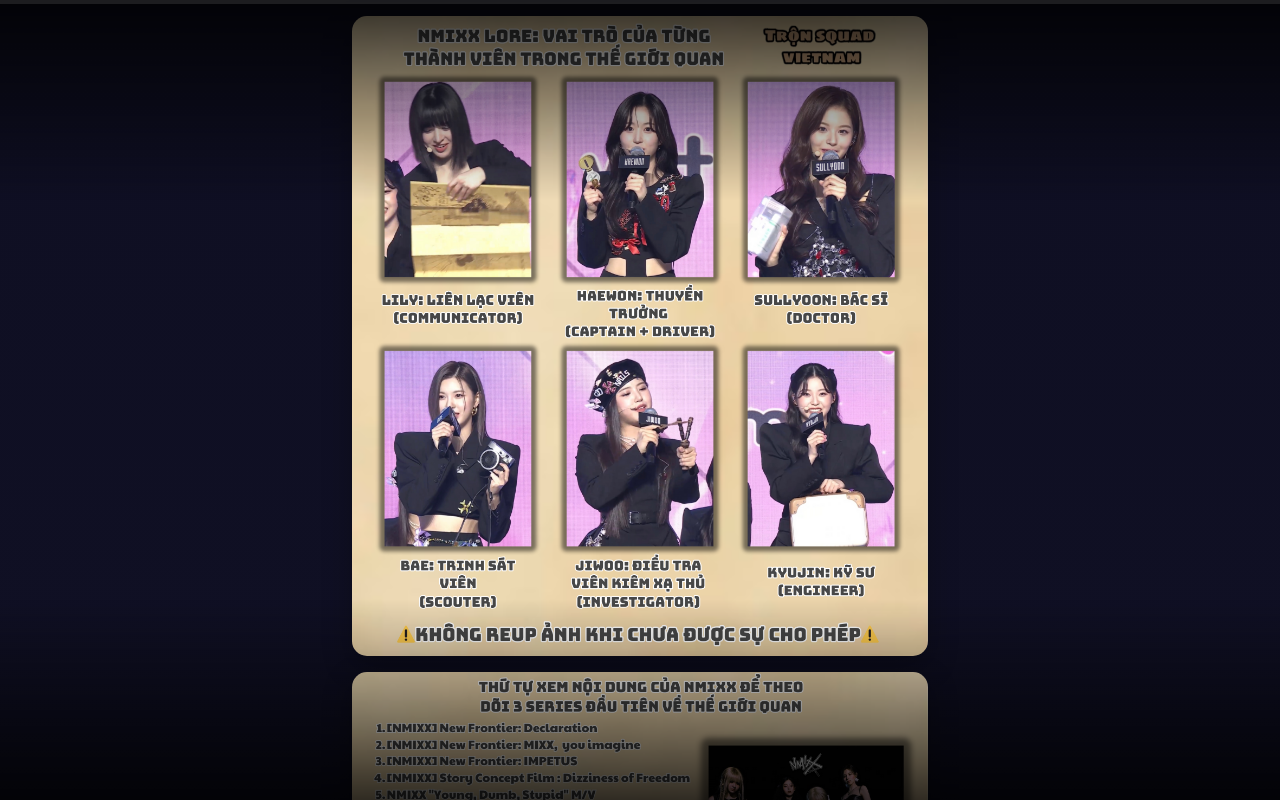
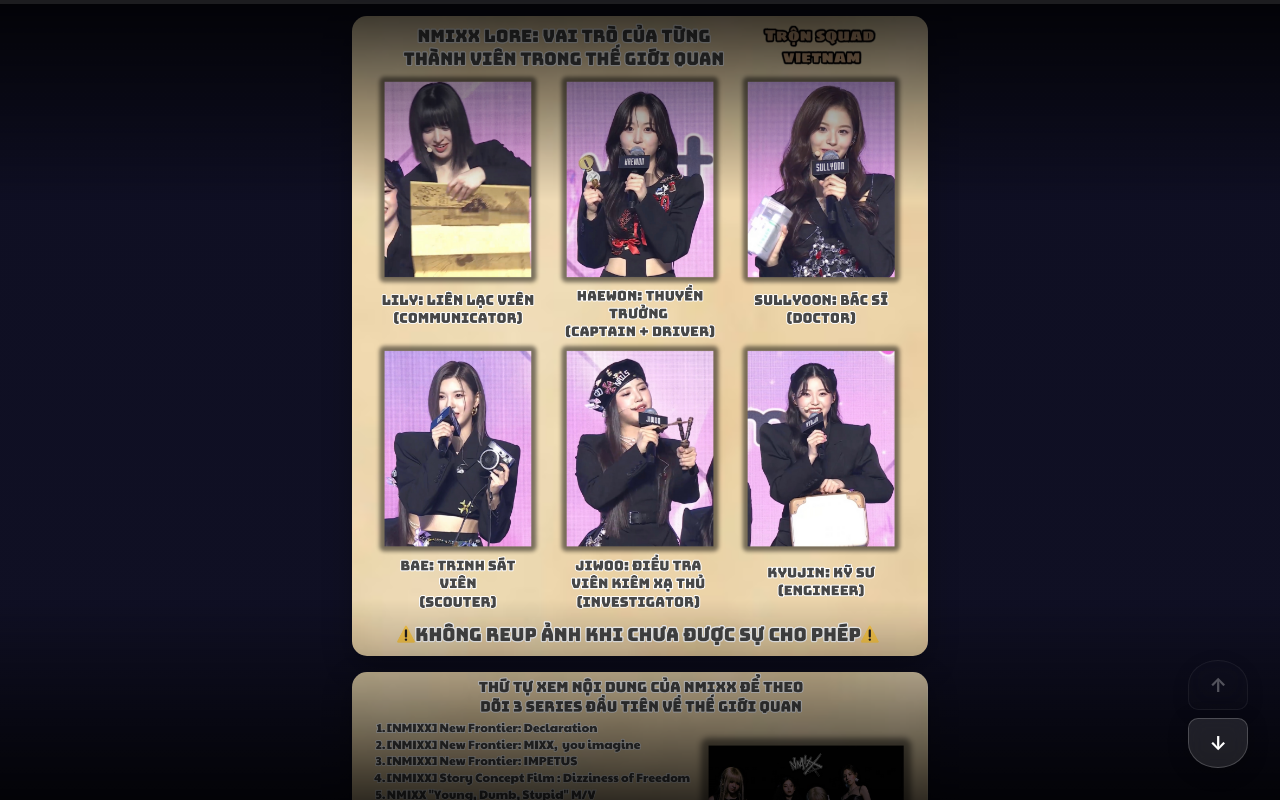
Before and after one commit to yngpiu/nmixx-lore, a React (Vite) app: page / in a window 1280 px wide. Shown: the top 800 px of the page. Built offline with nearby package versions, Linux system fonts and the light colour scheme.

Commit message:
Add Lenis for smooth scrolling; update App component with navigation buttons and styles

```diff
--- a/package.json
+++ b/package.json
@@ -10,6 +10,7 @@
     "preview": "vite preview"
   },
   "dependencies": {
+    "lenis": "^1.3.8",
     "react": "^19.1.1",
     "react-dom": "^19.1.1"
   },
--- a/src/App.css
+++ b/src/App.css
@@ -6,6 +6,19 @@
   min-height: 100vh;
   background: linear-gradient(180deg, #0f0f23 0%, #1a1a2e 50%, #16213e 100%);
   position: relative;
+}
+
+/* Lenis smooth scroll overrides */
+html.lenis {
+  height: auto;
+}
+
+.lenis.lenis-smooth {
+  scroll-behavior: auto;
+}
+
+.lenis.lenis-smooth [data-lenis-prevent] {
+  overscroll-behavior: contain;
 }
 
 /* Top and Bottom Gradient Overlays */
@@ -116,6 +129,65 @@
   transition: width 0.1s ease;
 }
 
+/* Navigation Buttons */
+.nav-buttons {
+  position: fixed;
+  bottom: 2rem;
+  right: 2rem;
+  display: flex;
+  flex-direction: column;
+  gap: 0.5rem;
+  z-index: 60;
+  user-select: none;
+}
+
+.nav-btn {
+  width: 50px;
+  height: 50px;
+  border-radius: 50%;
+  border: none;
+  background: rgba(255, 255, 255, 0.1);
+  backdrop-filter: blur(10px);
+  color: white;
+  font-size: 1.2rem;
+  font-weight: bold;
+  cursor: pointer;
+  transition: all 0.3s cubic-bezier(0.4, 0, 0.2, 1);
+  display: flex;
+  align-items: center;
+  justify-content: center;
+  border: 1px solid rgba(255, 255, 255, 0.2);
+  box-shadow: 0 4px 20px rgba(0, 0, 0, 0.3);
+}
+
+.nav-btn:hover:not(.disabled) {
+  background: rgba(255, 107, 157, 0.3);
+  border-color: rgba(255, 107, 157, 0.5);
+  transform: scale(1.05);
+  box-shadow: 0 6px 30px rgba(255, 107, 157, 0.4);
+}
+
+.nav-btn:active:not(.disabled) {
+  transform: scale(0.95);
+  transition: transform 0.1s ease;
+}
+
+.nav-btn.disabled {
+  opacity: 0.3;
+  cursor: not-allowed;
+  background: rgba(255, 255, 255, 0.05);
+}
+
+.nav-btn-up {
+  border-bottom-left-radius: 10px;
+  border-bottom-right-radius: 10px;
+}
+
+.nav-btn-down {
+  border-top-left-radius: 10px;
+  border-top-right-radius: 10px;
+}
+
 /* Responsive Design */
 @media (max-width: 768px) {
   .story-container {
@@ -129,6 +201,17 @@
   .story-image {
     border-radius: 10px;
     height: 70vh;
+  }
+
+  .nav-buttons {
+    bottom: 1.5rem;
+    right: 1.5rem;
+  }
+
+  .nav-btn {
+    width: 45px;
+    height: 45px;
+    font-size: 1.1rem;
   }
 }
 
@@ -152,4 +235,16 @@
     width: 100%;
     height: 200px;
   }
+
+  .nav-buttons {
+    bottom: 1rem;
+    right: 1rem;
+    gap: 0.3rem;
+  }
+
+  .nav-btn {
+    width: 40px;
+    height: 40px;
+    font-size: 1rem;
+  }
 }
--- a/src/App.tsx
+++ b/src/App.tsx
@@ -1,4 +1,5 @@
-import { useState, useEffect } from 'react';
+import { useState, useEffect, useCallback, useRef } from 'react';
+import Lenis from 'lenis';
 import './App.css';
 
 // Generate array of image numbers from 1 to 29
@@ -7,26 +8,57 @@
 function App() {
   const [loadedImages, setLoadedImages] = useState<Set<number>>(new Set());
   const [scrollProgress, setScrollProgress] = useState(0);
+  const [currentImageIndex, setCurrentImageIndex] = useState(0);
+  const lenisRef = useRef<Lenis | null>(null);
 
-  // Scroll progress tracking
+  // Initialize Lenis
+  useEffect(() => {
+    const lenis = new Lenis({
+      duration: 1.2,
+      easing: (t) => Math.min(1, 1.001 - Math.pow(2, -10 * t)),
+    });
+
+    lenisRef.current = lenis;
+
+    // Lenis animation frame
+    function raf(time: number) {
+      lenis.raf(time);
+      requestAnimationFrame(raf);
+    }
+    requestAnimationFrame(raf);
+
+    // Update scroll progress
+    lenis.on('scroll', (e: { scroll: number; limit: number }) => {
+      const progress = (e.scroll / (e.limit || 1)) * 100;
+      setScrollProgress(progress);
+    });
+
+    return () => {
+      lenis.destroy();
+    };
+  }, []);
+
+  // Scroll progress tracking (fallback for non-Lenis browsers)
   useEffect(() => {
     const handleScroll = () => {
-      const scrollTop = window.pageYOffset;
-      const docHeight =
-        document.documentElement.scrollHeight - window.innerHeight;
-      const progress = (scrollTop / docHeight) * 100;
-      setScrollProgress(progress);
+      if (!lenisRef.current) {
+        const scrollTop = window.pageYOffset;
+        const docHeight =
+          document.documentElement.scrollHeight - window.innerHeight;
+        const progress = (scrollTop / docHeight) * 100;
+        setScrollProgress(progress);
+      }
     };
 
     window.addEventListener('scroll', handleScroll, { passive: true });
     return () => window.removeEventListener('scroll', handleScroll);
   }, []);
 
-  // Intersection Observer for fade-in animation
+  // Intersection Observer for fade-in animation and current image tracking
   useEffect(() => {
     const observerOptions = {
-      threshold: 0.1,
-      rootMargin: '50px 0px',
+      threshold: 0.5,
+      rootMargin: '0px',
     };
 
     const observer = new IntersectionObserver((entries) => {
@@ -34,7 +66,10 @@
         if (entry.isIntersecting) {
           const target = entry.target as HTMLElement;
           target.classList.add('visible');
-          observer.unobserve(target);
+
+          // Update current image index
+          const imageIndex = parseInt(target.dataset.index || '0');
+          setCurrentImageIndex(imageIndex);
         }
       });
     }, observerOptions);
@@ -49,6 +84,89 @@
   const handleImageLoad = (imageNumber: number) => {
     setLoadedImages((prev) => new Set([...prev, imageNumber]));
   };
+
+  const easeInOutCubic = (t: number): number => {
+    return t < 0.5 ? 4 * t * t * t : 1 - Math.pow(-2 * t + 2, 3) / 2;
+  };
+
+  const scrollToImage = useCallback((index: number) => {
+    const targetElement = document.querySelector(
+      `[data-index="${index}"]`
+    ) as HTMLElement;
+    if (targetElement) {
+      const elementTop = targetElement.offsetTop;
+      const elementHeight = targetElement.offsetHeight;
+      const windowHeight = window.innerHeight;
+
+      // Calculate position to center the image
+      const centerPosition = elementTop - windowHeight / 2 + elementHeight / 2;
+      const targetPosition = Math.max(0, centerPosition);
+
+      // Use Lenis for smooth scrolling if available
+      if (lenisRef.current) {
+        lenisRef.current.scrollTo(targetPosition, {
+          duration: 1.5,
+          easing: (t) => 1 - Math.pow(1 - t, 3),
+        });
+      } else {
+        // Fallback to custom smooth scroll
+        const startPosition = window.pageYOffset;
+        const distance = targetPosition - startPosition;
+        const duration = 800; // ms
+        let startTime: number | null = null;
+
+        const animateScroll = (currentTime: number) => {
+          if (startTime === null) startTime = currentTime;
+          const timeElapsed = currentTime - startTime;
+          const progress = Math.min(timeElapsed / duration, 1);
+
+          // Apply easing function
+          const easedProgress = easeInOutCubic(progress);
+          const currentPosition = startPosition + distance * easedProgress;
+
+          window.scrollTo(0, currentPosition);
+
+          if (progress < 1) {
+            requestAnimationFrame(animateScroll);
+          }
+        };
+
+        requestAnimationFrame(animateScroll);
+      }
+    }
+  }, []);
+
+  const goToPreviousImage = () => {
+    if (currentImageIndex > 0) {
+      scrollToImage(currentImageIndex - 1);
+    }
+  };
+
+  const goToNextImage = () => {
+    if (currentImageIndex < images.length - 1) {
+      scrollToImage(currentImageIndex + 1);
+    }
+  };
+
+  // Keyboard navigation
+  useEffect(() => {
+    const handleKeyDown = (event: KeyboardEvent) => {
+      if (event.key === 'ArrowUp' || event.key === 'ArrowLeft') {
+        event.preventDefault();
+        if (currentImageIndex > 0) {
+          scrollToImage(currentImageIndex - 1);
+        }
+      } else if (event.key === 'ArrowDown' || event.key === 'ArrowRight') {
+        event.preventDefault();
+        if (currentImageIndex < images.length - 1) {
+          scrollToImage(currentImageIndex + 1);
+        }
+      }
+    };
+
+    window.addEventListener('keydown', handleKeyDown);
+    return () => window.removeEventListener('keydown', handleKeyDown);
+  }, [currentImageIndex, scrollToImage]);
 
   return (
     <div className="app">
@@ -66,12 +184,13 @@
 
       {/* Story Container */}
       <main className="story-container">
-        {images.map((imageNumber) => (
+        {images.map((imageNumber, index) => (
           <div
             key={imageNumber}
             className={`story-item ${
               loadedImages.has(imageNumber) ? '' : 'loading'
             }`}
+            data-index={index}
           >
             <img
               src={`/lore/${imageNumber}.png`}
@@ -83,6 +202,28 @@
           </div>
         ))}
       </main>
+
+      {/* Navigation Buttons */}
+      <div className="nav-buttons">
+        <button
+          className={`nav-btn nav-btn-up ${
+            currentImageIndex === 0 ? 'disabled' : ''
+          }`}
+          onClick={goToPreviousImage}
+          disabled={currentImageIndex === 0}
+        >
+          ↑
+        </button>
+        <button
+          className={`nav-btn nav-btn-down ${
+            currentImageIndex === images.length - 1 ? 'disabled' : ''
+          }`}
+          onClick={goToNextImage}
+          disabled={currentImageIndex === images.length - 1}
+        >
+          ↓
+        </button>
+      </div>
     </div>
   );
 }
--- a/src/index.css
+++ b/src/index.css
@@ -38,7 +38,7 @@
 }
 
 html {
-  scroll-behavior: smooth;
+  /* scroll-behavior: smooth; - Removed to let Lenis handle smooth scrolling */
 }
 
 body {
```
Also changed, not shown: 1 other file (tests, documents, lock files or other folders).
